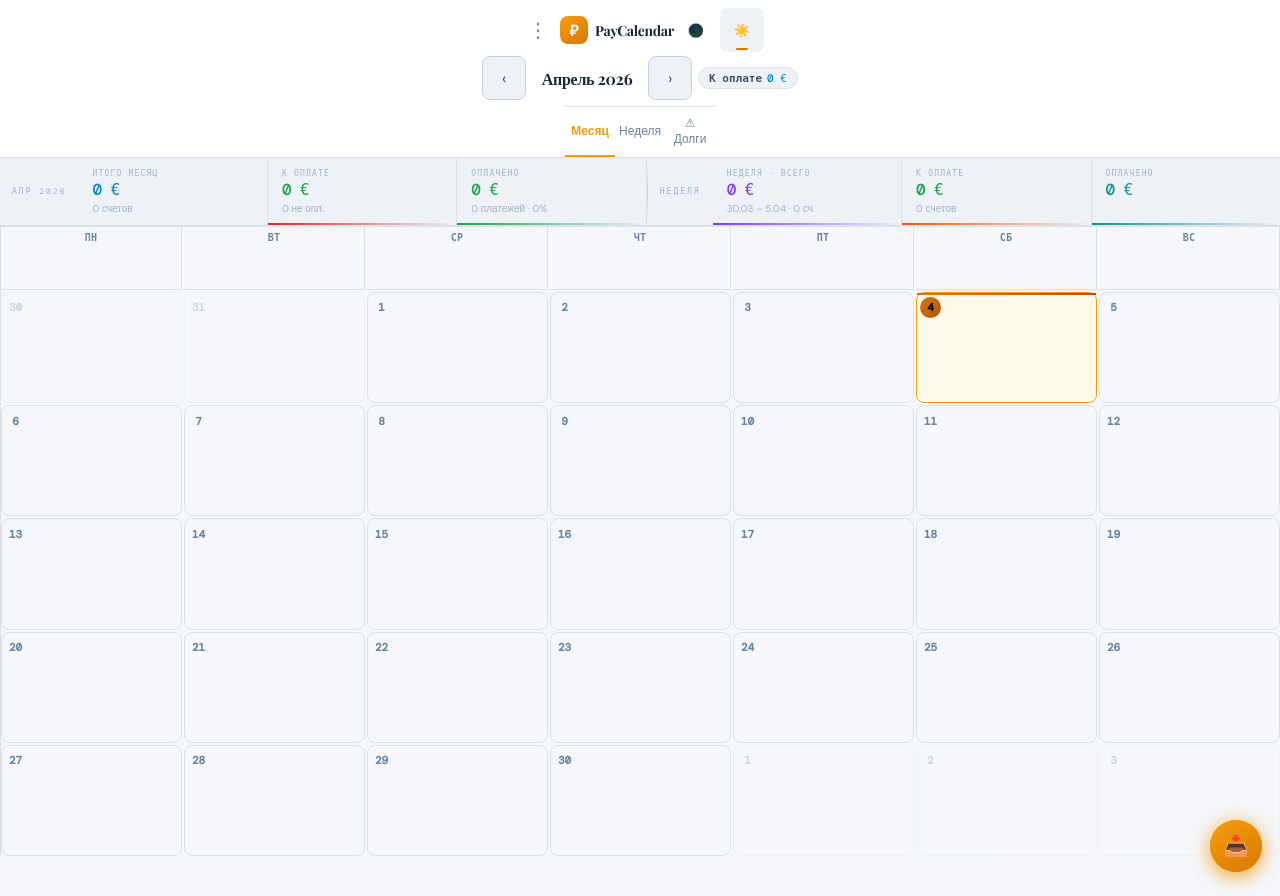
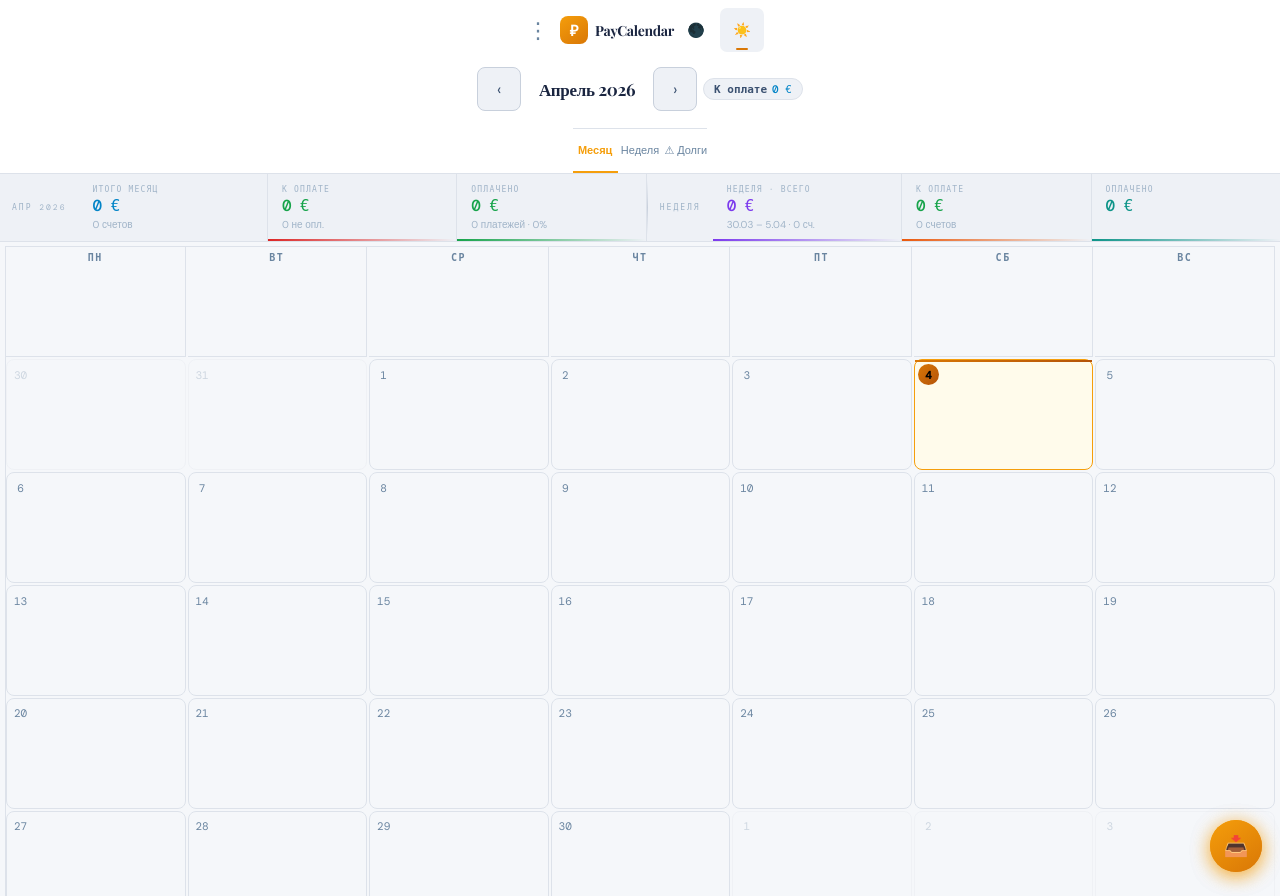
Before and after one commit to alexkitpl1/paycalendar, a Flask app: page / in a window 1280 px wide. Run offline with Flask 3, Linux system fonts and the light colour scheme; data that the repository does not hold is empty; some web fonts are replaced.

Commit message:
Layout v5: calendar stretches full height, compact header 2 rows, legend removed, offers tab

```diff
--- a/templates/index.html
+++ b/templates/index.html
@@ -242,27 +242,28 @@ input, select, textarea { font-size: 16px !important; }
 
 
 /* ══════════════════════════════════════════════════════
-   MOBILE UI v4  –  Compact header, stretch calendar
+   MOBILE UI v5 – Compact header · Stretch calendar
 ══════════════════════════════════════════════════════ */
-html, body { height: 100%; margin: 0; }
+
+/* ── Full-height flex layout ────────────────────────── */
+html { height: 100%; }
 body {
+  height: 100dvh;
   display: flex; flex-direction: column;
-  height: 100dvh; overflow: hidden;
-}
-
-/* ── Header: all in two tight rows ──────────────────── */
+  overflow: hidden; margin: 0;
+}
+
+/* ── Header ─────────────────────────────────────────── */
 #topbar {
   flex-shrink: 0;
-  display: flex; flex-direction: column; gap: 0;
+  display: flex; flex-direction: column;
   background: var(--bg2);
   border-bottom: 1px solid var(--border);
-  position: sticky; top: 0; z-index: 50;
   padding: 8px 12px 0;
 }
 .hdr-line1 {
   display: flex; align-items: center;
-  justify-content: space-between;
-  margin-bottom: 4px;
+  justify-content: space-between; margin-bottom: 5px;
 }
 .hdr-brand { display: flex; align-items: center; gap: 7px; }
 .brand-icon {
@@ -274,23 +275,22 @@ body {
 .brand-name { font-size: 14px; font-weight: 700; color: var(--text); }
 .th-btn {
   width: 28px; height: 28px; border-radius: 7px; border: none;
-  background: transparent; cursor: pointer; font-size: 13px; color: var(--text3);
+  background: transparent; cursor: pointer; font-size: 14px; color: var(--text3);
 }
 .th-btn.active { background: var(--bg3); }
 .icon-btn {
-  width: 28px; height: 28px; border-radius: 7px; border: none;
-  background: transparent; cursor: pointer; font-size: 20px;
+  width: 30px; height: 30px; border-radius: 7px; border: none;
+  background: transparent; cursor: pointer; font-size: 22px;
   color: var(--text3); display: flex; align-items: center; justify-content: center;
 }
-
-/* Month nav + stat pills in ONE row */
+/* Month nav + pills row */
 .hdr-line2 {
   display: flex; align-items: center; gap: 6px;
-  padding-bottom: 6px; overflow-x: auto; scrollbar-width: none;
+  padding-bottom: 7px; overflow-x: auto; scrollbar-width: none;
 }
 .hdr-line2::-webkit-scrollbar { display: none; }
 .nav-btn {
-  width: 28px; height: 28px; border-radius: 8px; flex-shrink: 0;
+  flex-shrink: 0; width: 28px; height: 28px; border-radius: 8px;
   border: 1px solid var(--border2); background: var(--bg3);
   color: var(--text2); cursor: pointer; font-size: 16px;
   display: flex; align-items: center; justify-content: center;
@@ -298,78 +298,91 @@ body {
 .nav-btn:active { background: var(--border2); }
 #month-label {
   font-family: 'Playfair Display', serif;
-  font-size: 16px; font-weight: 700; color: var(--text);
-  white-space: nowrap; min-width: 110px; text-align: center;
-}
-#stat-pills {
-  display: flex; gap: 5px; flex-shrink: 0;
-}
+  font-size: 17px; font-weight: 700; color: var(--text);
+  white-space: nowrap; min-width: 120px; text-align: center;
+}
+#stat-pills { display: flex; gap: 5px; flex-shrink: 0; }
 .stat-pill {
   padding: 3px 10px; border-radius: 20px; font-size: 11px; font-weight: 600;
   background: var(--bg3); border: 1px solid var(--border);
-  color: var(--text2); white-space: nowrap;
+  color: var(--text2); white-space: nowrap; cursor: pointer;
 }
 .stat-pill.overdue { background: #fff1f2; border-color: #fca5a5; color: #dc2626; }
 [data-theme="dark"] .stat-pill.overdue { background: #2d0b0b; }
-
-/* View tabs */
-.view-tabs {
-  display: flex; border-top: 1px solid var(--border); flex-shrink: 0;
-}
+/* Tabs */
+.view-tabs { display: flex; border-top: 1px solid var(--border); }
 .vtab {
-  flex: 1; padding: 8px 4px; border: none;
+  flex: 1; padding: 8px 2px; border: none;
   border-bottom: 2.5px solid transparent;
-  background: transparent; color: var(--text3); font-size: 12px;
-  font-weight: 500; cursor: pointer;
+  background: transparent; color: var(--text3);
+  font-size: 11px; font-weight: 500; cursor: pointer;
+  white-space: nowrap;
 }
 .vtab.active { color: #f59e0b; border-bottom-color: #f59e0b; font-weight: 700; }
 
-/* ── Stats bar ───────────────────────────────────────── */
-.sum-bar { flex-shrink: 0; overflow-x: auto; scrollbar-width: none; }
-.sum-bar::-webkit-scrollbar { display: none; }
-
-/* ── Calendar STRETCH to fill screen ────────────────── */
-.cal-wrap {
+/* ── Sum bar (compact) ───────────────────────────────── */
+#sum-bar {
+  flex-shrink: 0; overflow-x: auto; scrollbar-width: none;
+  background: var(--sum-bg); border-bottom: 1px solid var(--border);
+}
+#sum-bar::-webkit-scrollbar { display: none; }
+
+/* ── Content area: fills all remaining space ─────────── */
+#content-wrap {
+  flex: 1; display: flex; flex-direction: column;
+  overflow: hidden; min-height: 0;
+}
+
+/* ── Body wrap (calendar + side panel) ──────────────── */
+#body-wrap {
+  flex: 1; display: flex; overflow: hidden; min-height: 0;
+}
+
+/* ── Calendar main ───────────────────────────────────── */
+#cal-main {
   flex: 1; overflow-y: auto; overflow-x: hidden;
-  padding: 4px 6px 70px;
-  scrollbar-width: none;
-}
-.cal-wrap::-webkit-scrollbar { display: none; }
-
-/* Make grid rows taller to fill space */
+  padding: 4px 5px calc(70px + env(safe-area-inset-bottom)) 5px;
+  scrollbar-width: none; min-height: 0;
+}
+#cal-main::-webkit-scrollbar { display: none; }
+
+/* ── Grid: stretch rows to fill viewport ────────────── */
 #m-grid {
   display: grid;
   grid-template-columns: repeat(7, 1fr);
+  grid-auto-rows: 1fr;
   gap: 2px;
-  min-height: calc(100% - 40px);
-}
-#m-grid .dow-h {
-  font-size: 10px; font-weight: 700; letter-spacing: .3px;
-  text-align: center; padding: 4px 0; color: var(--text3);
+  min-height: calc(100vh - 220px);
 }
 .day {
-  min-height: 70px; padding: 4px 3px 3px; border-radius: 8px;
+  padding: 4px 3px 3px; border-radius: 8px;
   border: 1px solid var(--border);
   display: flex; flex-direction: column;
+  min-height: 72px;
 }
 .day.today { border-color: #f59e0b; background: #fffbeb; }
-[data-theme="dark"] .day.today { background: #1c1400; border-color: #f59e0b; }
-.day-n { font-size: 11px; font-weight: 600; color: var(--text3); margin-bottom: 2px; }
-.day.today .day-n { color: #f59e0b; }
-
-/* ── Side panel (day detail) ─────────────────────────── */
+[data-theme="dark"] .day.today { background: #1c1400; }
+.dow-h { font-size: 10px; font-weight: 600; color: var(--text3); text-align: center; padding: 4px 0; }
+
+/* ── Overdue + Offers areas ──────────────────────────── */
+#overdue-area, #offers-area {
+  flex: 1; overflow-y: auto; padding: 10px 12px;
+  scrollbar-width: thin; display: none;
+}
+
+/* ── Side panel → bottom sheet on mobile ────────────── */
 @media (max-width: 700px) {
   #sp {
     position: fixed !important;
     bottom: 0 !important; left: 0 !important; right: 0 !important;
     top: auto !important; width: 100% !important;
-    max-height: 72vh !important;
+    max-height: 74vh !important;
     border-radius: 22px 22px 0 0 !important;
     border-top: 1px solid var(--border2) !important;
     box-shadow: 0 -8px 32px rgba(0,0,0,.2) !important;
     z-index: 85 !important; overflow-y: auto !important;
+    padding-bottom: env(safe-area-inset-bottom) !important;
     animation: slideUp .25s cubic-bezier(.22,.68,0,1.2);
-    padding-bottom: env(safe-area-inset-bottom) !important;
   }
 }
 
@@ -521,16 +530,17 @@ body {
 </div>
 
 <div id="sum-bar"></div>
-
-<div id="overdue-area" style="display:none;padding:8px 12px 12px"></div>
-<div id="body-wrap">
-  <div id="cal-main">
-    <div id="m-grid" class="cal-grid"></div>
-    <div id="w-grid" class="cal-grid" style="display:none"></div>
+<div id="content-wrap">
+  <div id="overdue-area" style="display:none"></div>
+  <div id="offers-area"  style="display:none"></div>
+  <div id="body-wrap">
+    <div id="cal-main">
+      <div id="m-grid" class="cal-grid"></div>
+      <div id="w-grid" class="cal-grid" style="display:none"></div>
+    </div>
+    <div id="sp" style="display:none"></div>
   </div>
-  <div id="sp" style="display:none"></div>
 </div>
-
 <div id="legend" style="display:none"></div>
 <div id="modals"></div>
 
```
Also changed, not shown: other parts of templates/index.html (+19 -23 lines).
